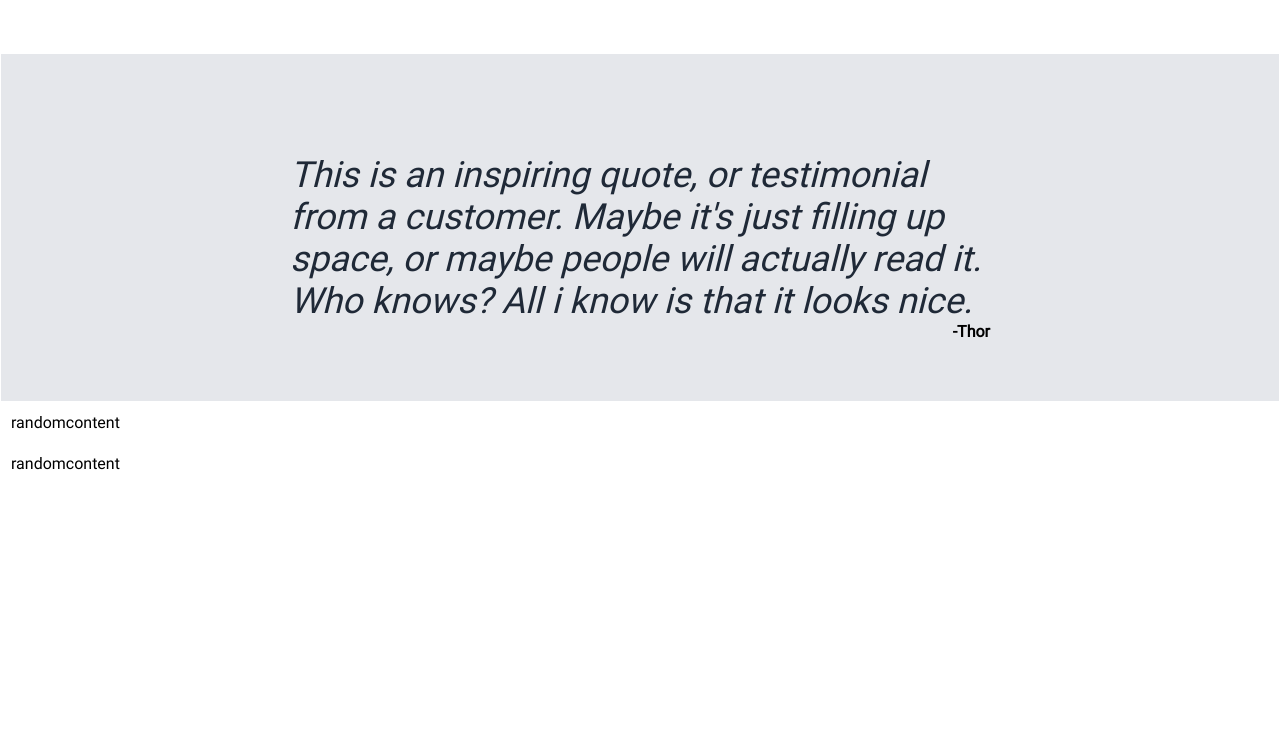
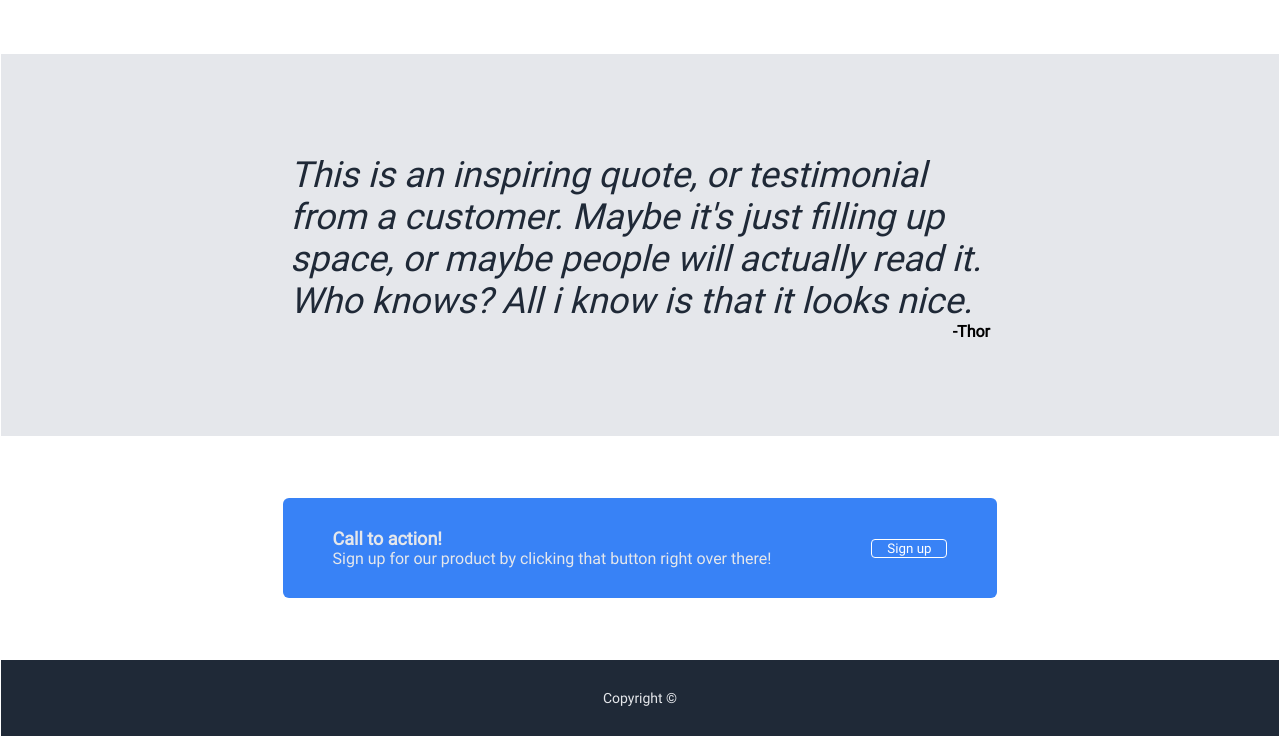
Before and after one commit to MoggStephen/brainnestWeek2Project, a plain HTML site: page index.html in a window 1280 px wide. Shown: the part 754-1491 px from the top of the page. Before the commit the page ends 1238 px from the top, so only its background shows below. Drawn offline with Linux system fonts and the light colour scheme.

Commit message:
Final Commit

```diff
--- a/index.html
+++ b/index.html
@@ -57,6 +57,7 @@
                 </figure>
             </div>
         </div>
+
         <div class="item item3 quote">
             <!-- QUOTE CONTAINER -->
             <div class="quoteContainer">
@@ -68,8 +69,19 @@
                 <blockquote class="quoteItem quoteItem2">-Thor</blockquote>
             </div>
         </div>
-        <div class="item item4 signup">randomcontent</div>
-        <div class="item item5 copyright">randomcontent</div>
+
+        <div class="item item4 signup">
+            <div class="signUpContainer">
+                <div class="signUpItem signUpItem1">
+                    <div class="signUpHeading">Call to action!</div>
+                    <div class="signUpText">Sign up for our product by clicking that button right over there!</div>
+                </div>
+                <div class="signUpItem signUpItem2">
+                    <button type="button">Sign up</button>
+                </div>
+            </div>
+        </div>
+        <div class="item item5 copyright">Copyright &#169;</div>
     </div>
 </body>
 </html>
--- a/styles.css
+++ b/styles.css
@@ -33,6 +33,17 @@ body{
 }
 .item3{
     background-color: #e5e7eb;
+}
+.item4{
+    display: flex;
+    justify-content: center;
+}
+.item5{
+    background-color: #1f2937;
+    color: #E5E7EB;
+    font-size: 14px;
+    text-align: center;
+    padding: 30px 0px;
 }
 /*HEADER CONTAINER*/
 .headerContainer{
@@ -154,7 +165,7 @@ body{
     padding-top: 25px;
     padding-bottom: 25px;
     margin-top: 25px;
-    margin-bottom: 25px;
+    margin-bottom: 60px;
 }
 .quoteItem{
     padding: 20px 20px 0px 20px;
@@ -174,3 +185,38 @@ body{
     padding-top: 0px;
     font-weight: bold;
 }
+/*SIGNUP CONTAINER*/
+.signUpContainer{
+    display: flex;
+    justify-content: center;
+    background-color: #3882F6;
+    align-items: center;
+    border-radius: 6px;
+    margin: 50px 0px;
+    padding: 5px 0px;
+}
+.signUpItem{
+    margin: 25px 50px 25px 50px;
+}
+.signUpItem1{
+
+}
+.signUpItem2{
+}
+.signUpHeading{
+    font-size: 18px;
+    color: #E5E7EB;
+    font-weight: bold;
+}
+.signUpText{
+    font-size: 16px;
+    color: #E5E7EB;
+    font-weight:lighter;
+}
+.signUpItem2 button{
+    border: 1px solid white;
+    background-color: #3882F6;
+    color: white;
+    border-radius: 4px;
+    padding: 1px 15px 1px 15px;
+}
```
